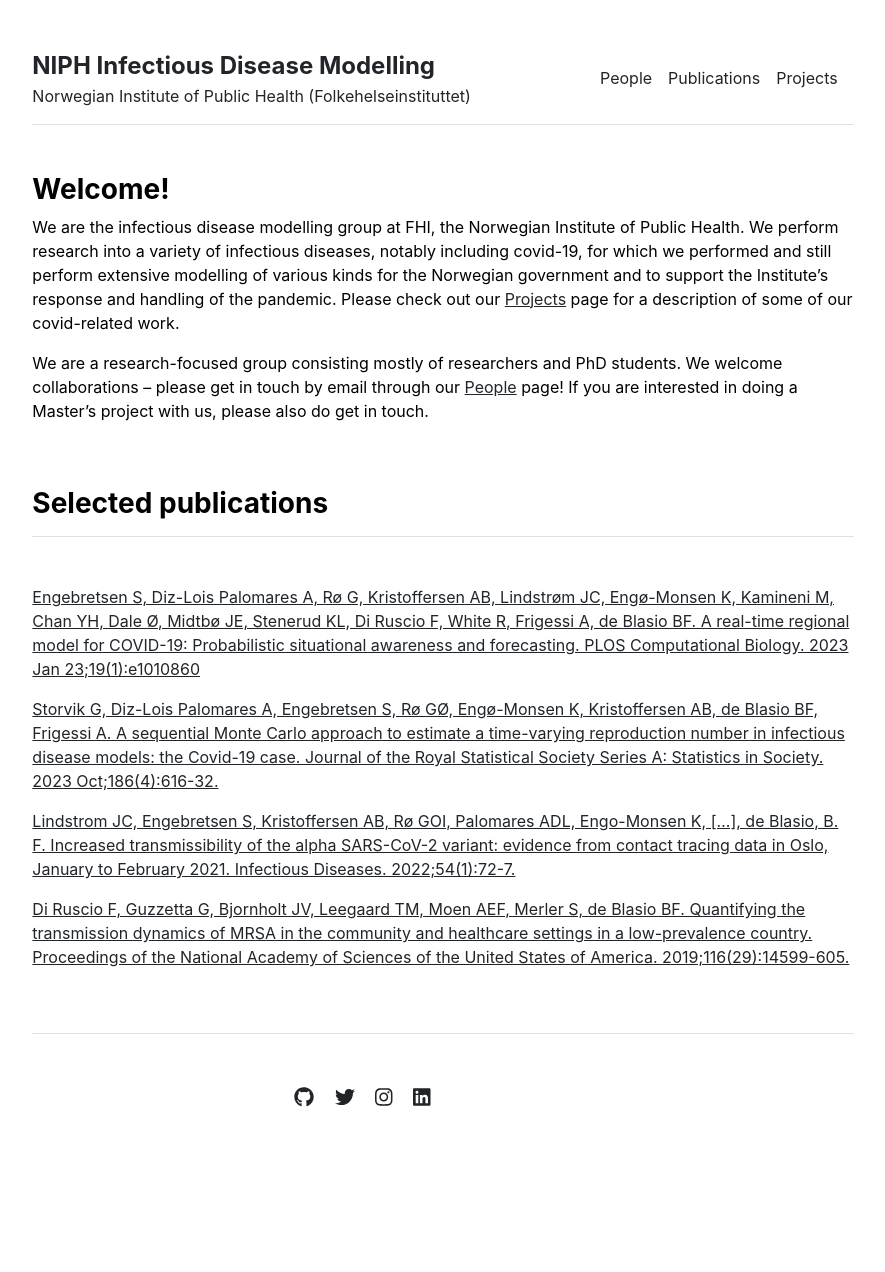
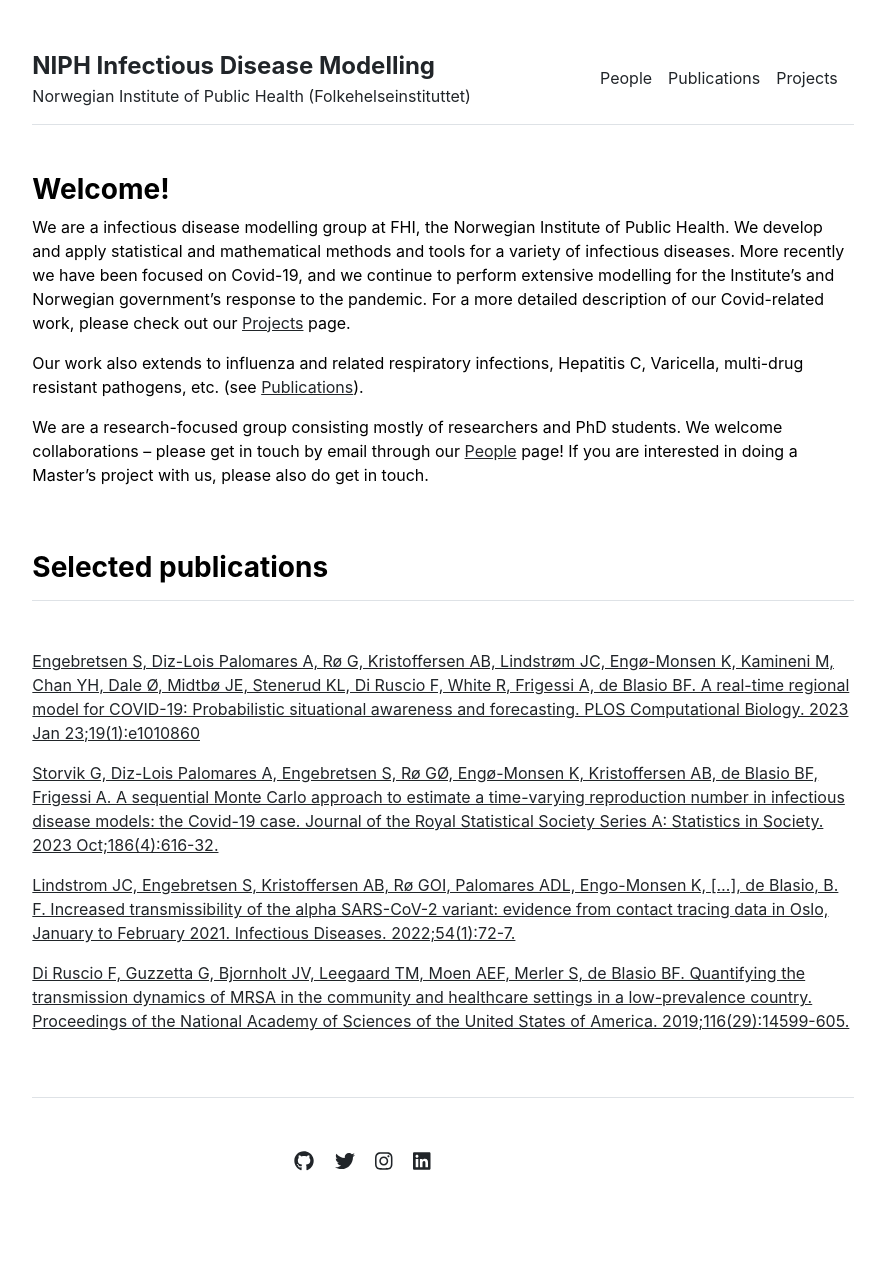
Before and after one commit to folkehelseinstituttet/modelling, a Jekyll site: the page built from index.md, in a window 1280 px wide. Shown: the whole page, without its empty margins (197-1082 px from the left). Built offline with Jekyll 4.4.1, drawn with Linux system fonts in a browser that asks for light colours; before the commit the page ends 1208 px from its top, so only the background shows below that.

Commit message:
Fixing links, edits to intro text

```diff
--- a/index.md
+++ b/index.md
@@ -4,9 +4,11 @@
 ---
 
 
-We are the infectious disease modelling group at FHI, the Norwegian Institute of Public Health. We perform research into a variety of infectious diseases, notably including covid-19, for which we performed and still perform extensive modelling of various kinds for the Norwegian government and to support the Institute's response and handling of the pandemic. Please check out our [Projects](/projects) page for a description of some of our covid-related work.
+We are a infectious disease modelling group at FHI, the Norwegian Institute of Public Health. We develop and apply statistical and mathematical methods and tools for a variety of infectious diseases. More recently we have been focused on Covid-19, and we continue to perform extensive modelling for the Institute's and Norwegian government's response to the pandemic. For a more detailed description of our Covid-related work, please check out our [Projects](/infectious_disease_modelling/projects) page.
 
-We are a research-focused group consisting mostly of researchers and PhD students. We welcome collaborations -- please get in touch by email through our [People](/people) page! If you are interested in doing a Master's project with us, please also do get in touch.
+Our work also extends to influenza and related respiratory infections, Hepatitis C, Varicella, multi-drug resistant pathogens, etc. (see [Publications](/infectious_disease_modelling/publications)).
+
+We are a research-focused group consisting mostly of researchers and PhD students. We welcome collaborations -- please get in touch by email through our [People](/infectious_disease_modelling/people) page! If you are interested in doing a Master's project with us, please also do get in touch.
 
 
 
```
